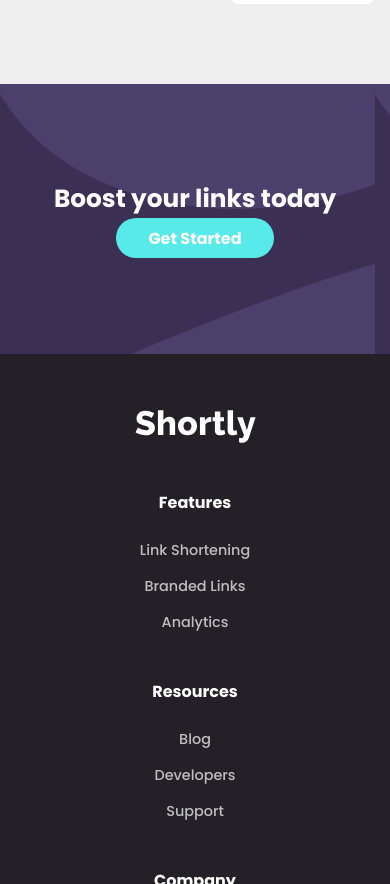
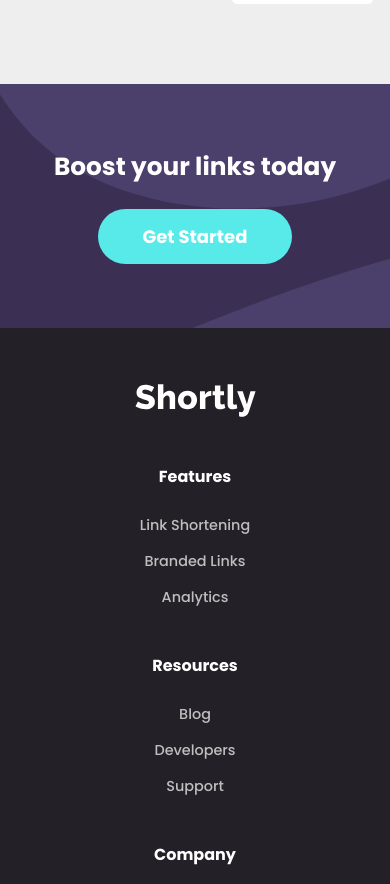
Before and after one commit to andrew-g-ayad/frontend-mentor-url-shortening-api, a plain HTML site: page index.html in a window 390 px wide. Shown: the part 2490-3374 px from the top of the page. Drawn offline with Linux system fonts and the light colour scheme.

Commit message:
responsive boost-section

```diff
--- a/index.html
+++ b/index.html
@@ -180,7 +180,9 @@
       <section class="boost-your-links">
         <div class="container">
           <h2>Boost your links today</h2>
-          <button class="btn" data-shape="round-borders">Get Started</button>
+          <button class="btn btn-boost" data-shape="round-borders">
+            Get Started
+          </button>
         </div>
       </section>
     </main>
--- a/style.css
+++ b/style.css
@@ -57,6 +57,7 @@ body {
   padding: 0.45em 2em;
   font-size: 1rem;
   text-align: center;
+  cursor: pointer;
 }
 
 .container {
@@ -575,16 +576,21 @@ section {
   background-color: var(--clr-dark-violet);
   background-image: url('/images/bg-boost-mobile.svg');
   color: var(--white);
-  padding-block: 6rem;
+  padding-block: 4rem;
   font-size: 1.55rem;
   font-weight: 700;
 }
 
-.boost-your-links > button {
-  margin-top: 1rem;
+.boost-your-links .btn-boost {
+  margin-top: 1.5rem;
   padding: 0.8em 2.5em;
-  border-radius: 100vw;
   font-size: 1.125rem;
+}
+
+@media (min-width: 375px) {
+  .boost-your-links {
+    background-image: url('./images/bg-boost-desktop.svg');
+  }
 }
 
 footer {
```
